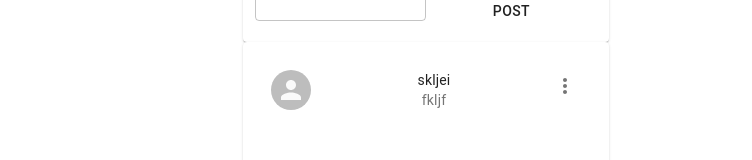
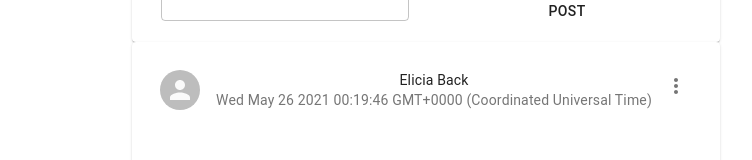
Before and after one commit to eliciaB/Backstagram, a React (Create React App) app: page / in a window 1280 px wide. Shown: the part 331-491 px from the top of the page, without its empty margins (214-966 px from the left). Built offline with nearby package versions, Linux system fonts and the light colour scheme.

Commit message:
added time to InstaPost

```diff
--- a/src/components/InstaPost.js
+++ b/src/components/InstaPost.js
@@ -31,10 +31,10 @@ function InstaPost(props) {
                             <MoreVertIcon />
                         </IconButton>
                     }
-                    title="skljei"
-                    subheader="fkljf"
+                    title={props.instaPostJSON.name}
+                    subheader={props.instaPostJSON.time}
                 />
-                {/* this image tag will display image at location stored in props.imgURL */}
+                {/* this image tag will display image at location stored in props.istaPostJSON.imgURL */}
                 <img className="InstaPostMediaStyle"
                     src={props.instaPostJSON.imgURL}
                     alt=""
--- a/src/components/InstaPostPage.js
+++ b/src/components/InstaPostPage.js
@@ -12,7 +12,9 @@ function InstaPostPage() {
         id: 0,
         caption: "",
         imgURL: "",
-        liked: false
+        liked: false,
+        name: "Elicia Back",
+        time: new Date().toString()
     })
 
     function addInstaPost(newPostImgURL, newPostCaption) {
@@ -20,7 +22,9 @@ function InstaPostPage() {
             id: 0,
             caption: newPostCaption,
             imgURL: newPostImgURL,
-            liked: false
+            liked: false,
+            name: "Elicia Back",
+            time: new Date().toString()
 
         })
 
```
